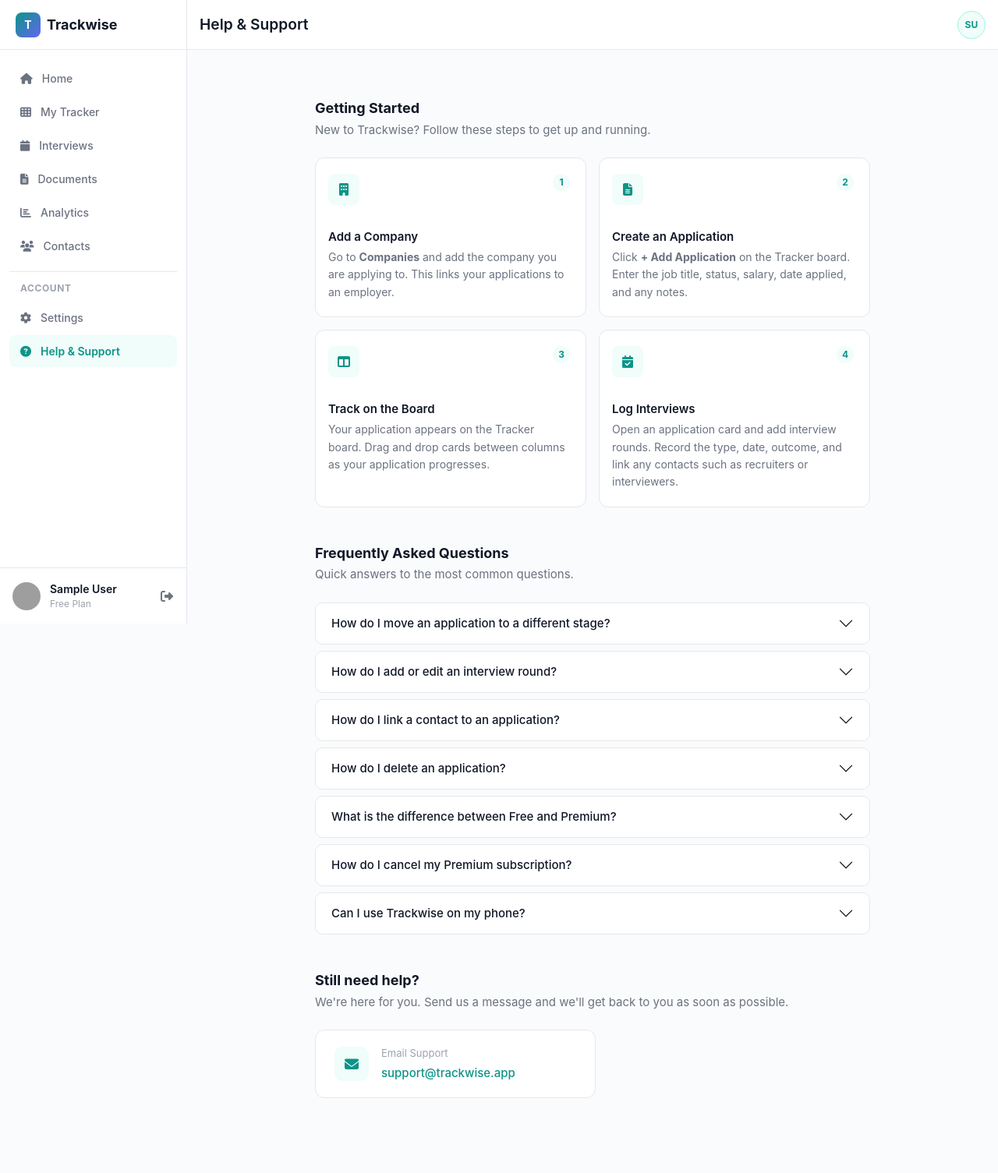
After one commit to gcarravi/job-application-tracker, a Django app: page /help/ in a window 1280 px wide. The commit adds this page. Shown: the whole page at 78% size. Run offline with Django 4.2, Linux system fonts and the light colour scheme; the visitor is signed in with stand-in values (Sample User, id 1); grey boxes are pictures that could not be loaded.

Commit message:
Added Help page

```diff
--- a/jobtracker/settings.py
+++ b/jobtracker/settings.py
@@ -41,7 +41,7 @@ STRIPE_WEBHOOK_SECRET = os.environ.get("STRIPE_WEBHOOK_SECRET")
 
 
 # SECURITY WARNING: don't run with debug turned on in production!
-DEBUG = False
+DEBUG = os.environ.get('DEBUG', 'False') == 'True'
 
 print("DEBUG:", DEBUG)
 
--- a/templates/base.html
+++ b/templates/base.html
@@ -63,10 +63,10 @@
                 <i class="fas fa-cog"></i>
                 <span>Settings</span>
             </button>
-            <button class="nav-item">
+            <a href="{% url 'help' %}" class="nav-item {% block nav_help %}{% endblock %}">
                 <i class="fas fa-question-circle"></i>
                 <span>Help & Support</span>
-            </button>
+            </a>
         </nav>
 
         <div class="sidebar-footer">
--- /dev/null
+++ b/tracker/templates/tracker/help.html
@@ -0,0 +1,358 @@
+{% extends "base.html" %}
+{% load static %}
+
+{% block page_title %}Help & Support - Trackwise{% endblock %}
+
+{% block nav_help %}active{% endblock %}
+
+{% block topbar_center %}
+    <span class="topbar-title">Help & Support</span>
+{% endblock %}
+
+{% block topbar_actions %}{% endblock %}
+
+{% block content %}
+<div class="help-page-outer">
+
+    <!-- Getting Started -->
+    <section class="help-section">
+        <h2 class="help-section-title">Getting Started</h2>
+        <p class="help-section-subtitle">New to Trackwise? Follow these steps to get up and running.</p>
+
+        <div class="getting-started-grid">
+            <div class="gs-step">
+                <div class="gs-step-icon">
+                    <i class="fas fa-building"></i>
+                </div>
+                <div class="gs-step-number">1</div>
+                <h3 class="gs-step-title">Add a Company</h3>
+                <p class="gs-step-desc">Go to <strong>Companies</strong> and add the company you are applying to. This links your applications to an employer.</p>
+            </div>
+            <div class="gs-step">
+                <div class="gs-step-icon">
+                    <i class="fas fa-file-alt"></i>
+                </div>
+                <div class="gs-step-number">2</div>
+                <h3 class="gs-step-title">Create an Application</h3>
+                <p class="gs-step-desc">Click <strong>+ Add Application</strong> on the Tracker board. Enter the job title, status, salary, date applied, and any notes.</p>
+            </div>
+            <div class="gs-step">
+                <div class="gs-step-icon">
+                    <i class="fas fa-columns"></i>
+                </div>
+                <div class="gs-step-number">3</div>
+                <h3 class="gs-step-title">Track on the Board</h3>
+                <p class="gs-step-desc">Your application appears on the Tracker board. Drag and drop cards between columns as your application progresses.</p>
+            </div>
+            <div class="gs-step">
+                <div class="gs-step-icon">
+                    <i class="fas fa-calendar-check"></i>
+                </div>
+                <div class="gs-step-number">4</div>
+                <h3 class="gs-step-title">Log Interviews</h3>
+                <p class="gs-step-desc">Open an application card and add interview rounds. Record the type, date, outcome, and link any contacts such as recruiters or interviewers.</p>
+            </div>
+        </div>
+    </section>
+
+    <!-- FAQ -->
+    <section class="help-section">
+        <h2 class="help-section-title">Frequently Asked Questions</h2>
+        <p class="help-section-subtitle">Quick answers to the most common questions.</p>
+
+        <div class="accordion help-accordion" id="faqAccordion">
+
+            <div class="accordion-item help-accordion-item">
+                <h2 class="accordion-header">
+                    <button class="accordion-button help-accordion-btn collapsed" type="button" data-bs-toggle="collapse" data-bs-target="#faq1">
+                        How do I move an application to a different stage?
+                    </button>
+                </h2>
+                <div id="faq1" class="accordion-collapse collapse" data-bs-parent="#faqAccordion">
+                    <div class="accordion-body help-accordion-body">
+                        On the Tracker board, simply drag and drop the application card into the column that matches its new status. The status is saved automatically.
+                    </div>
+                </div>
+            </div>
+
+            <div class="accordion-item help-accordion-item">
+                <h2 class="accordion-header">
+                    <button class="accordion-button help-accordion-btn collapsed" type="button" data-bs-toggle="collapse" data-bs-target="#faq2">
+                        How do I add or edit an interview round?
+                    </button>
+                </h2>
+                <div id="faq2" class="accordion-collapse collapse" data-bs-parent="#faqAccordion">
+                    <div class="accordion-body help-accordion-body">
+                        Click on an application card to open it, then scroll to the Interviews section. Click <strong>Add Interview</strong> to log a new round. To edit an existing round, click the edit icon next to it.
+                    </div>
+                </div>
+            </div>
+
+            <div class="accordion-item help-accordion-item">
+                <h2 class="accordion-header">
+                    <button class="accordion-button help-accordion-btn collapsed" type="button" data-bs-toggle="collapse" data-bs-target="#faq3">
+                        How do I link a contact to an application?
+                    </button>
+                </h2>
+                <div id="faq3" class="accordion-collapse collapse" data-bs-parent="#faqAccordion">
+                    <div class="accordion-body help-accordion-body">
+                        First add the person to your <strong>Contacts</strong> directory. Then open the application card and use the contacts field to search and link them. A contact can be linked to multiple applications and interview rounds.
+                    </div>
+                </div>
+            </div>
+
+            <div class="accordion-item help-accordion-item">
+                <h2 class="accordion-header">
+                    <button class="accordion-button help-accordion-btn collapsed" type="button" data-bs-toggle="collapse" data-bs-target="#faq4">
+                        How do I delete an application?
+                    </button>
+                </h2>
+                <div id="faq4" class="accordion-collapse collapse" data-bs-parent="#faqAccordion">
+                    <div class="accordion-body help-accordion-body">
+                        Open the application card on the Tracker board and click the <strong>Delete</strong> option. This will permanently remove the application along with all of its interview rounds.
+                    </div>
+                </div>
+            </div>
+
+            <div class="accordion-item help-accordion-item">
+                <h2 class="accordion-header">
+                    <button class="accordion-button help-accordion-btn collapsed" type="button" data-bs-toggle="collapse" data-bs-target="#faq5">
+                        What is the difference between Free and Premium?
+                    </button>
+                </h2>
+                <div id="faq5" class="accordion-collapse collapse" data-bs-parent="#faqAccordion">
+                    <div class="accordion-body help-accordion-body">
+                        The Free plan gives you access to the core tracking features. Premium unlocks additional features. You can upgrade at any time from the <strong>Upgrade</strong> link in the sidebar.
+                    </div>
+                </div>
+            </div>
+
+            <div class="accordion-item help-accordion-item">
+                <h2 class="accordion-header">
+                    <button class="accordion-button help-accordion-btn collapsed" type="button" data-bs-toggle="collapse" data-bs-target="#faq6">
+                        How do I cancel my Premium subscription?
+                    </button>
+                </h2>
+                <div id="faq6" class="accordion-collapse collapse" data-bs-parent="#faqAccordion">
+                    <div class="accordion-body help-accordion-body">
+                        To cancel your subscription, contact us at <a href="mailto:support@trackwise.app" class="help-link">support@trackwise.app</a> and we will cancel it for you promptly. You will retain Premium access until the end of your current billing period.
+                    </div>
+                </div>
+            </div>
+
+            <div class="accordion-item help-accordion-item">
+                <h2 class="accordion-header">
+                    <button class="accordion-button help-accordion-btn collapsed" type="button" data-bs-toggle="collapse" data-bs-target="#faq7">
+                        Can I use Trackwise on my phone?
+                    </button>
+                </h2>
+                <div id="faq7" class="accordion-collapse collapse" data-bs-parent="#faqAccordion">
+                    <div class="accordion-body help-accordion-body">
+                        Yes. Trackwise is fully responsive. The Tracker board on mobile displays columns with horizontal scroll so you can swipe between stages.
+                    </div>
+                </div>
+            </div>
+
+        </div>
+    </section>
+
+    <!-- Contact Support -->
+    <section class="help-section">
+        <h2 class="help-section-title">Still need help?</h2>
+        <p class="help-section-subtitle">We're here for you. Send us a message and we'll get back to you as soon as possible.</p>
+
+        <div class="help-contact-card">
+            <div class="help-contact-icon">
+                <i class="fas fa-envelope"></i>
+            </div>
+            <div>
+                <div class="help-contact-label">Email Support</div>
+                <a href="mailto:support@trackwise.app" class="help-contact-email">support@trackwise.app</a>
+            </div>
+        </div>
+    </section>
+
+</div>
+
+<style>
+.help-page-outer {
+    max-width: 760px;
+    margin: 0 auto;
+    padding: 2rem 1.5rem 4rem;
+    display: flex;
+    flex-direction: column;
+    gap: 3rem;
+}
+
+.help-section-title {
+    font-size: 1.125rem;
+    font-weight: 700;
+    color: var(--text-primary);
+    margin-bottom: 0.375rem;
+}
+
+.help-section-subtitle {
+    font-size: 0.9375rem;
+    color: var(--text-secondary);
+    margin-bottom: 1.5rem;
+}
+
+/* Getting Started */
+.getting-started-grid {
+    display: grid;
+    grid-template-columns: repeat(2, 1fr);
+    gap: 1rem;
+}
+
+@media (max-width: 575px) {
+    .getting-started-grid {
+        grid-template-columns: 1fr;
+    }
+}
+
+.gs-step {
+    position: relative;
+    background: white;
+    border: 1px solid var(--border);
+    border-radius: 0.75rem;
+    padding: 1.25rem 1.25rem 1.25rem 1rem;
+}
+
+.gs-step-icon {
+    width: 40px;
+    height: 40px;
+    border-radius: 0.5rem;
+    background: var(--teal-light);
+    display: flex;
+    align-items: center;
+    justify-content: center;
+    margin-bottom: 2rem;
+    color: var(--teal);
+    font-size: 1rem;
+}
+
+.gs-step-number {
+    position: absolute;
+    top: 1.25rem;
+    right: 1.25rem;
+    font-size: 0.75rem;
+    font-weight: 700;
+    color: var(--teal);
+    background: var(--teal-light);
+    border-radius: 2rem;
+    width: 22px;
+    height: 22px;
+    display: flex;
+    align-items: center;
+    justify-content: center;
+}
+
+.gs-step-title {
+    font-size: 0.9375rem;
+    font-weight: 600;
+    color: var(--text-primary);
+    margin-bottom: 0.375rem;
+}
+
+.gs-step-desc {
+    font-size: 0.875rem;
+    color: var(--text-secondary);
+    line-height: 1.6;
+    margin: 0;
+}
+
+/* Accordion */
+.help-accordion {
+    display: flex;
+    flex-direction: column;
+    gap: 0.5rem;
+}
+
+.help-accordion-item {
+    border: 1px solid var(--border) !important;
+    border-radius: 0.625rem !important;
+    overflow: hidden;
+}
+
+.help-accordion-btn {
+    font-size: 0.9375rem;
+    font-weight: 500;
+    color: var(--text-primary);
+    background: white !important;
+    box-shadow: none !important;
+    padding: 1rem 1.25rem;
+}
+
+.help-accordion-btn:not(.collapsed) {
+    color: var(--teal) !important;
+    background: var(--teal-light) !important;
+}
+
+.help-accordion-btn::after {
+    filter: none;
+}
+
+.help-accordion-btn:not(.collapsed)::after {
+    filter: invert(42%) sepia(93%) saturate(400%) hue-rotate(130deg);
+}
+
+.help-accordion-body {
+    font-size: 0.9375rem;
+    color: var(--text-secondary);
+    line-height: 1.7;
+    padding: 0.875rem 1.25rem 1.125rem;
+    background: white;
+}
+
+.help-link {
+    color: var(--teal);
+    text-decoration: none;
+}
+
+.help-link:hover {
+    text-decoration: underline;
+}
+
+/* Contact card */
+.help-contact-card {
+    display: flex;
+    align-items: center;
+    gap: 1rem;
+    background: white;
+    border: 1px solid var(--border);
+    border-radius: 0.75rem;
+    padding: 1.25rem 1.5rem;
+    max-width: 360px;
+}
+
+.help-contact-icon {
+    width: 44px;
+    height: 44px;
+    border-radius: 0.625rem;
+    background: var(--teal-light);
+    display: flex;
+    align-items: center;
+    justify-content: center;
+    color: var(--teal);
+    font-size: 1.125rem;
+    flex-shrink: 0;
+}
+
+.help-contact-label {
+    font-size: 0.8125rem;
+    color: var(--text-muted);
+    margin-bottom: 0.125rem;
+}
+
+.help-contact-email {
+    font-size: 0.9375rem;
+    font-weight: 500;
+    color: var(--teal);
+    text-decoration: none;
+}
+
+.help-contact-email:hover {
+    text-decoration: underline;
+}
+</style>
+{% endblock %}
--- a/tracker/urls.py
+++ b/tracker/urls.py
@@ -1,7 +1,7 @@
 from django.urls import path
 from . import views
 from .views import LandingView, HomeView
-from .views import TrackerBoardView, InterviewsView, ContactsView
+from .views import TrackerBoardView, InterviewsView, ContactsView, HelpView
 from .views import (
     CompanyListView,
     CompanyCreateView,
@@ -35,4 +35,5 @@ urlpatterns = [
     path("stripe/webhook/", views.stripe_webhook),
     path("payment-success/", views.payment_success, name="payment_success"),
     path("payment-cancel/", views.payment_cancel, name="payment_cancel"),
+    path("help/", HelpView.as_view(), name="help"),
 ]
--- a/tracker/views.py
+++ b/tracker/views.py
@@ -16,6 +16,16 @@ from .forms import ApplicationForm
 import stripe
 
 stripe.api_key = settings.STRIPE_SECRET_KEY
+
+# Mixin that injects user_initials and full_name into every view that uses base.html
+class UserContextMixin:
+    def get_context_data(self, **kwargs):
+        context = super().get_context_data(**kwargs)
+        user = self.request.user
+        context["full_name"] = f"{user.first_name} {user.last_name}".strip() or user.username
+        context["user_initials"] = (user.first_name[:1] + user.last_name[:1]).upper() or user.username[:2].upper()
+        return context
+
 
 # Create your views here.
 
@@ -324,7 +334,7 @@ class LandingView(TemplateView):
     template_name = "landing.html"
 
 
-class HomeView(LoginRequiredMixin, TemplateView):
+class HomeView(UserContextMixin, LoginRequiredMixin, TemplateView):
     template_name = "home.html"
 
     def get_context_data(self, **kwargs):
@@ -339,8 +349,6 @@ class HomeView(LoginRequiredMixin, TemplateView):
         user = self.request.user
         context["greeting"] = greeting
         context["display_name"] = user.first_name or user.username
-        context["full_name"] = f"{user.first_name} {user.last_name}".strip() or user.username
-        context["user_initials"] = (user.first_name[:1] + user.last_name[:1]).upper() or user.username[:2].upper()
         context["total_applications"] = Application.objects.filter(user=user).count()
         context["total_interviews"] = Application.objects.filter(user=user, status="interviewing").count()
         context["total_in_review"] = Application.objects.filter(user=user, status="applied").count()
@@ -392,15 +400,12 @@ class HomeView(LoginRequiredMixin, TemplateView):
 
 
 
-class TrackerBoardView(LoginRequiredMixin, TemplateView):
+class TrackerBoardView(UserContextMixin, LoginRequiredMixin, TemplateView):
     template_name = "tracker/tracker.html"
 
     def get_context_data(self, **kwargs):
         context = super().get_context_data(**kwargs)
         user = self.request.user
-
-        context["full_name"] = f"{user.first_name} {user.last_name}".strip() or user.username
-        context["user_initials"] = (user.first_name[:1] + user.last_name[:1]).upper() or user.username[:2].upper()
 
         context["wishlist"] = Application.objects.filter(user=user, status="wishlist")
         context["applied"] = Application.objects.filter(user=user, status="applied")
@@ -469,14 +474,16 @@ class CompanyDeleteView(LoginRequiredMixin, DeleteView):
         return Company.objects.filter(user=self.request.user)
 
 
-class InterviewsView(LoginRequiredMixin, TemplateView):
+class HelpView(UserContextMixin, LoginRequiredMixin, TemplateView):
+    template_name = "tracker/help.html"
+
+
+class InterviewsView(UserContextMixin, LoginRequiredMixin, TemplateView):
     template_name = "tracker/interviews.html"
 
     def get_context_data(self, **kwargs):
         context = super().get_context_data(**kwargs)
         user = self.request.user
-        context["full_name"] = f"{user.first_name} {user.last_name}".strip() or user.username
-        context["user_initials"] = (user.first_name[:1] + user.last_name[:1]).upper() or user.username[:2].upper()
         context["applications"] = (
             Application.objects
             .filter(user=user, status="interviewing")
@@ -490,13 +497,11 @@ class InterviewsView(LoginRequiredMixin, TemplateView):
         return context
 
 
-class ContactsView(LoginRequiredMixin, TemplateView):
+class ContactsView(UserContextMixin, LoginRequiredMixin, TemplateView):
     template_name = "tracker/contacts.html"
 
     def get_context_data(self, **kwargs):
         context = super().get_context_data(**kwargs)
         user = self.request.user
-        context["full_name"] = f"{user.first_name} {user.last_name}".strip() or user.username
-        context["user_initials"] = (user.first_name[:1] + user.last_name[:1]).upper() or user.username[:2].upper()
         context["contacts"] = Contact.objects.filter(user=user).order_by('first_name', 'last_name')
         return context
```
